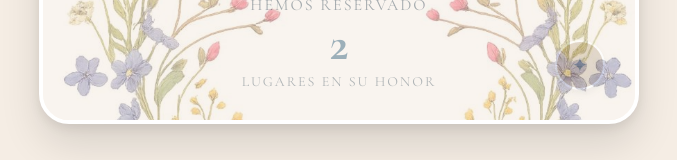
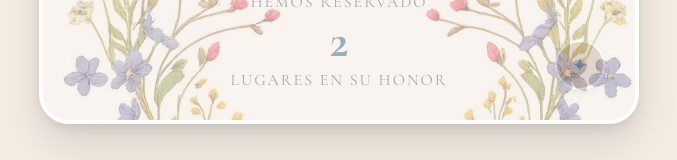
Before and after one commit to iandlocam/boda-rsvp-2027, a Next.js app: page / in a window 1280 px wide. Shown: the part 629-789 px from the top of the page, without its empty margins (301-978 px from the left). Built offline with nearby package versions, Linux system fonts and the light colour scheme.

Commit message:
Update index.js

```diff
--- a/pages/index.js
+++ b/pages/index.js
@@ -991,11 +991,11 @@ export default function Home() {
     },
     reservedSubtext: {
       fontFamily: '"Cormorant Garamond", serif',
-      fontSize: 14,
+      fontSize: 16,
       letterSpacing: "2px",
       textTransform: "uppercase",
       color: COLORS.textDark,
-      opacity: 0.6,
+      opacity: 0.7,
     },
     // ✅ Estilo para la leyenda "*No se permiten menores de 16 años*"
     reservedNote: {
```
